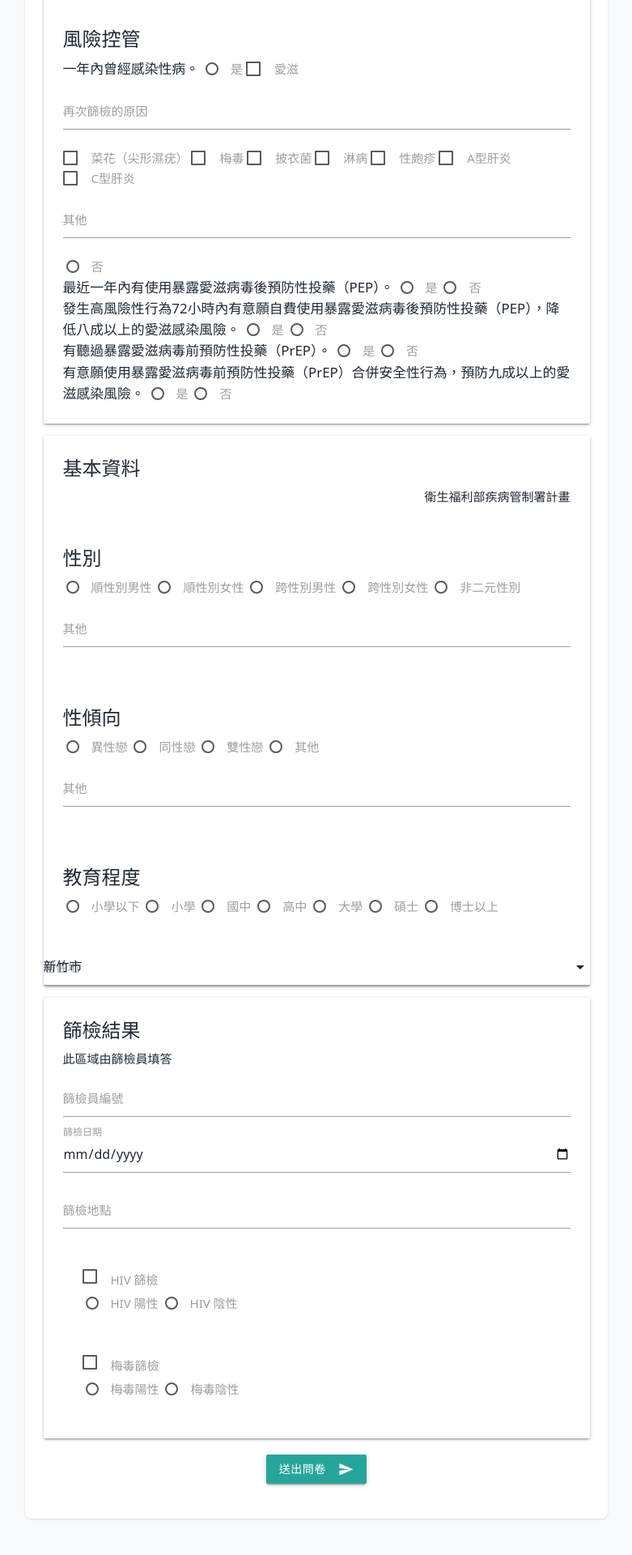
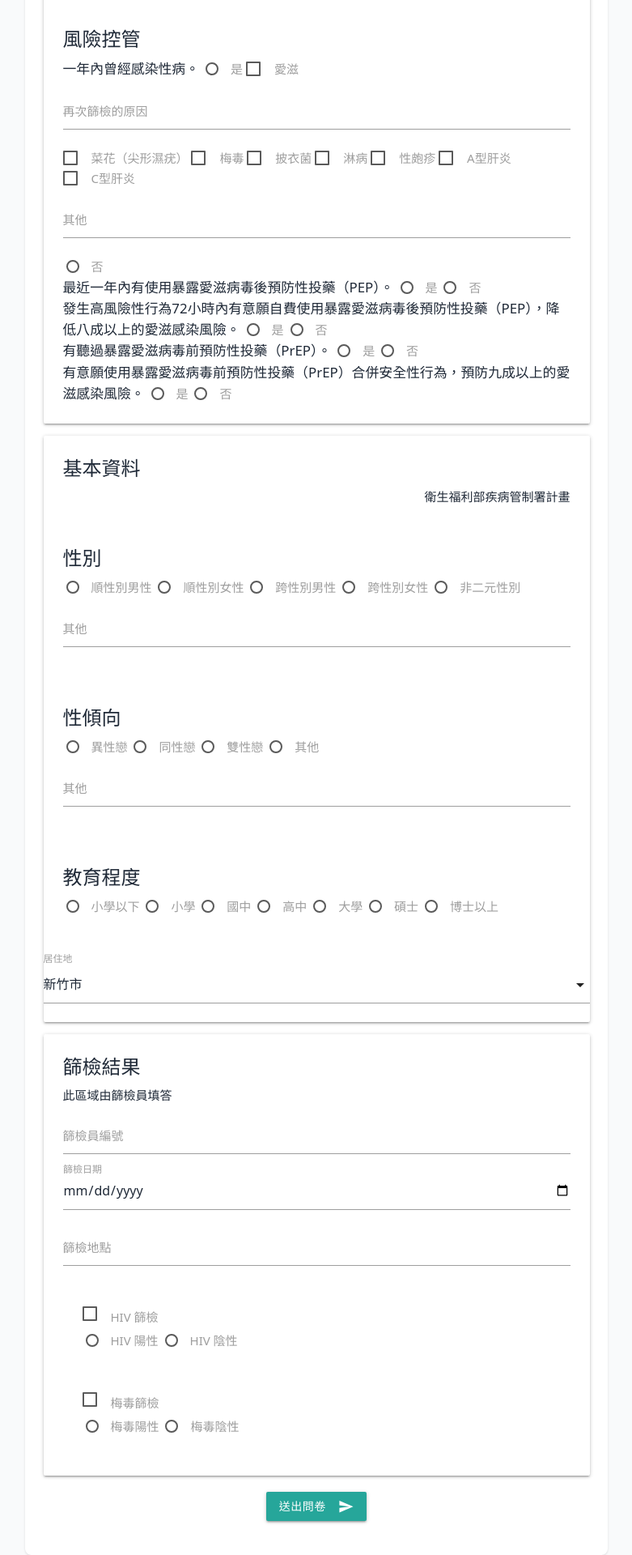
Before and after one commit to Gisneyland/Gisneyland.github.io, a Jekyll site: the page built from hiva/index.html, in a window 1280 px wide. Shown: the part 1449-3369 px from the top of the page at 81% size, without its empty margins (249-1030 px from the left). Built offline with Jekyll 4.4.1, drawn with Linux system fonts in a browser that asks for light colours; nearby versions of some CDN libraries; before the commit the page ends 3324 px from its top, so only the background shows below that.

Commit message:
Update profile.html

```diff
--- a/_includes/questionnaire/profile.html
+++ b/_includes/questionnaire/profile.html
@@ -49,7 +49,7 @@
     </div>
 
   <!-- 居住地 -->
-      <div class="input-field mb-4">
+      <div class="section mb-4">
   <label for="residence_select" data-i18n="residence">居住地</label>
 
       <!-- 下拉選單 -->
```
